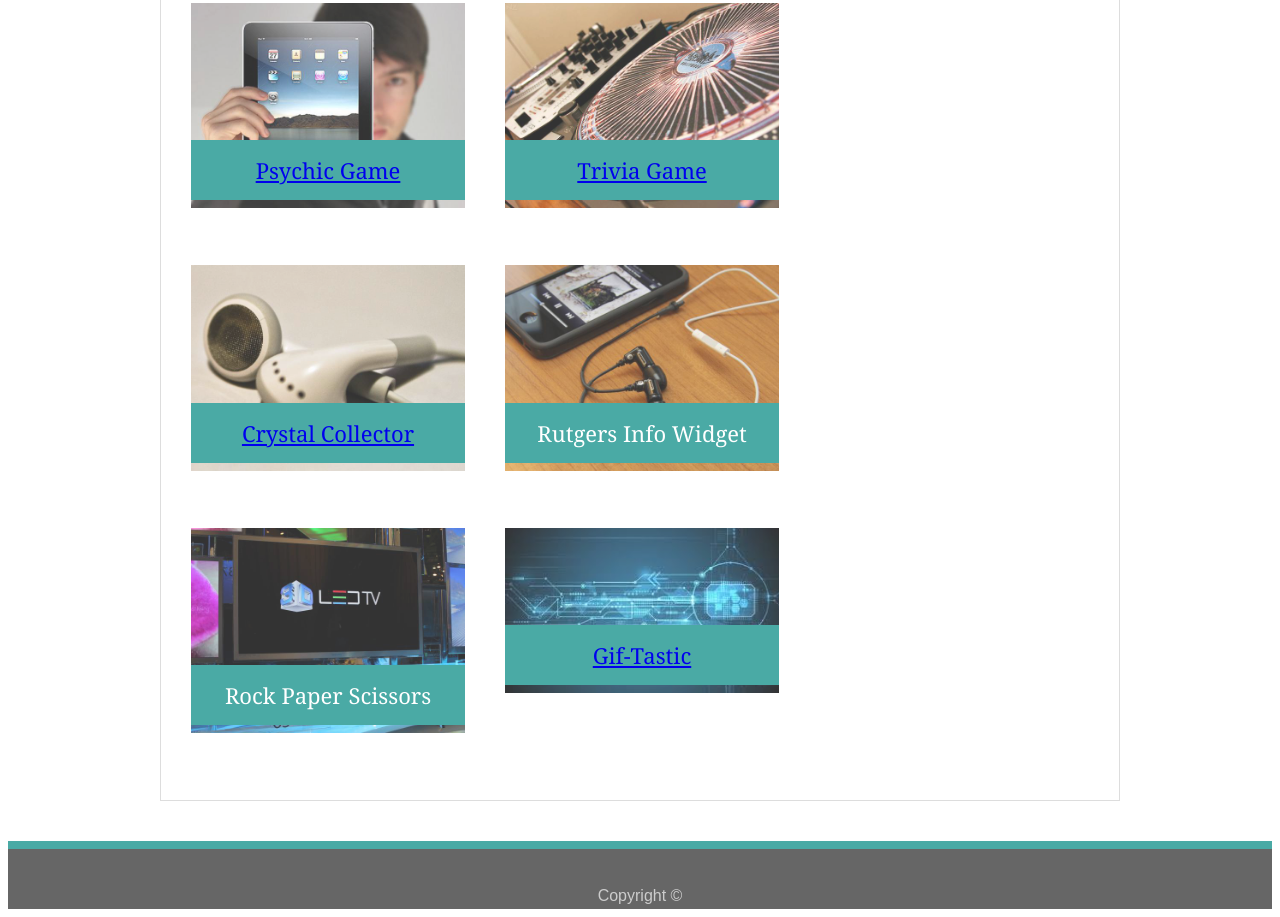
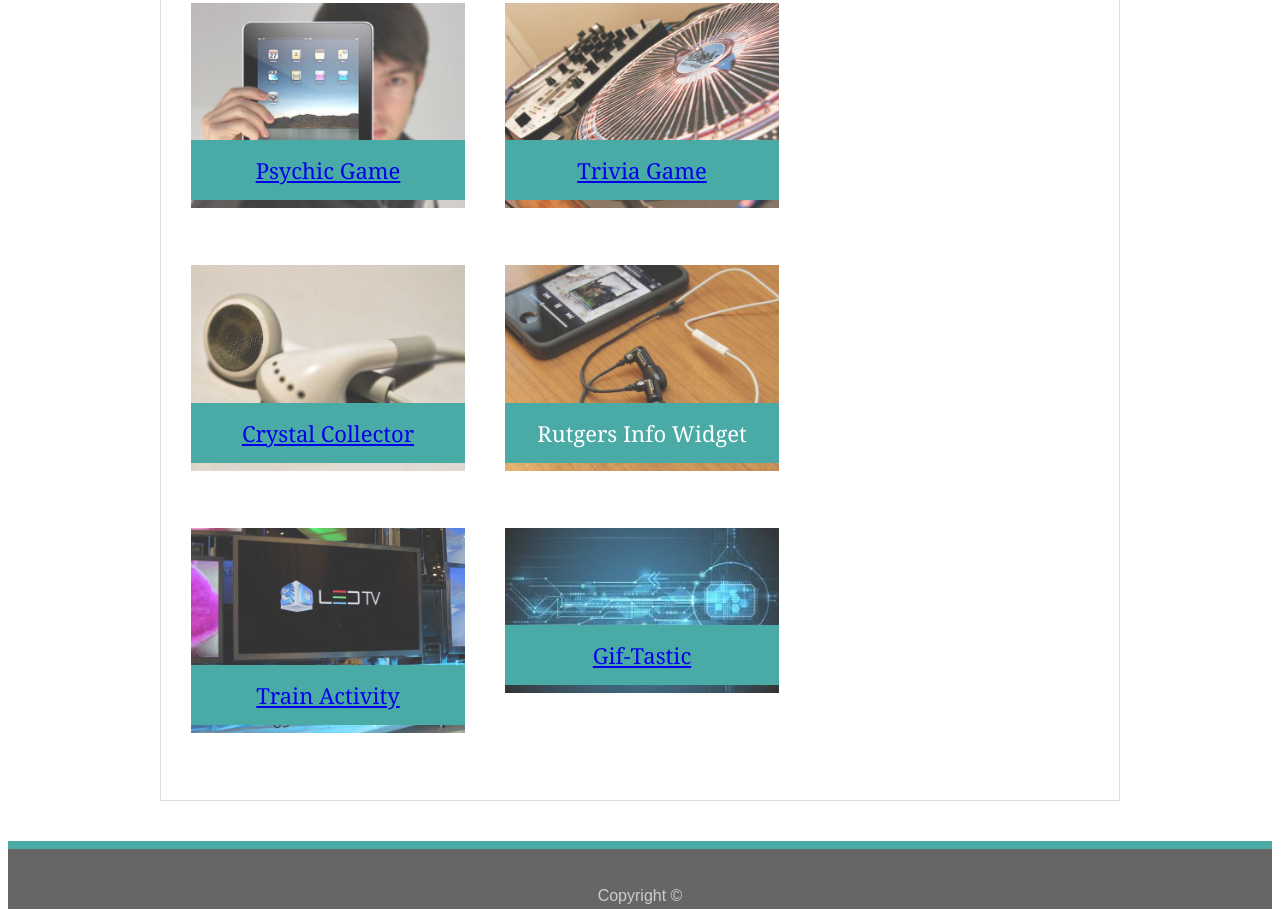
Before and after one commit to zibrahim2046/Responsive-Portfolio, a plain HTML site: page portfolio.html in a window 1280 px wide. Shown: the part 303-1220 px from the top of the page. Drawn offline with Linux system fonts and the light colour scheme.

Commit message:
added train activity to portfolio

```diff
--- a/portfolio.html
+++ b/portfolio.html
@@ -72,10 +72,12 @@
         <div class="work">
           <img
             src="assets/images/technics-q-c-640-480-9.jpg"
-            alt="Rock Paper Scissors"
+            alt="Train Activity"
           />
 
-          <h3>Rock Paper Scissors</h3>
+          <h3><a href="https://zibrahim2046.github.io/train-activity/"
+            >Train Activity</a
+          ></h3>
         </div>
         <div class="work">
           <div>
```
